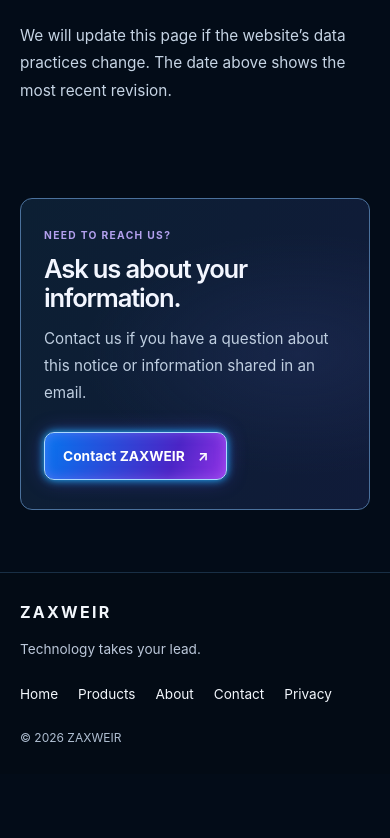
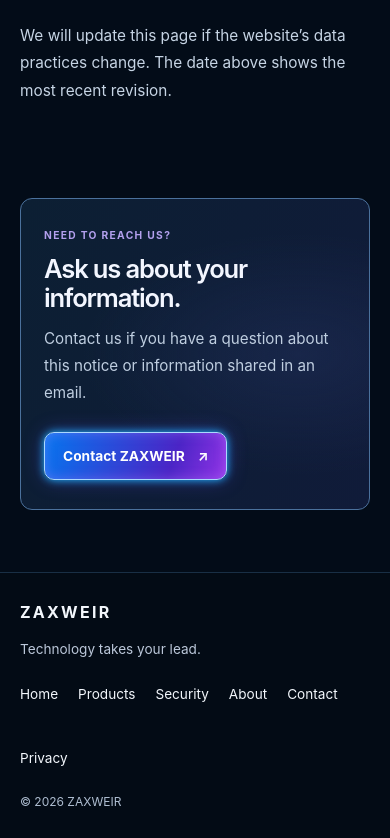
Before and after one commit to whyitworks307/zaxweir-website, a plain HTML site: page privacy.html in a window 390 px wide. Shown: the part 3846-4684 px from the top of the page. Before the commit the page ends 4620 px from the top, so only its background shows below. Drawn offline with Linux system fonts and the light colour scheme.

Commit message:
nav: link security tools in desktop, mobile, and footer navigation

```diff
--- a/privacy.html
+++ b/privacy.html
@@ -3,9 +3,9 @@
 <a class="skip" href="#main">Skip to content</a>
 <header class="header"><div class="wrap header-inner">
 <a class="brand" href="/" aria-label="ZAXWEIR home">ZAXWEIR</a>
-<nav class="desktop-nav" aria-label="Main"><a href="/">Home</a><a href="/products.html">Products</a><a href="/about.html">About</a><a href="/contact.html">Contact</a></nav>
+<nav class="desktop-nav" aria-label="Main"><a href="/">Home</a><a href="/products.html">Products</a><a href="/security.html">Security</a><a href="/about.html">About</a><a href="/contact.html">Contact</a></nav>
 <a class="info-top-cta" href="/contact.html">Get in touch <span aria-hidden="true">↗</span></a>
-<details class="mobile-menu"><summary>Menu<span aria-hidden="true" class="menu-lines"></span></summary><nav aria-label="Mobile"><a href="/">Home</a><a href="/products.html">Products</a><a href="/about.html">About</a><a href="/contact.html">Contact</a></nav></details>
+<details class="mobile-menu"><summary>Menu<span aria-hidden="true" class="menu-lines"></span></summary><nav aria-label="Mobile"><a href="/">Home</a><a href="/products.html">Products</a><a href="/security.html">Security</a><a href="/about.html">About</a><a href="/contact.html">Contact</a></nav></details>
 </div></header>
 
 <main id="main" tabindex="-1">
@@ -32,5 +32,5 @@
 </div>
 <section class="wrap privacy-end" aria-labelledby="privacy-end-title"><div><p class="info-kicker">NEED TO REACH US?</p><h2 id="privacy-end-title">Ask us about your information.</h2><p>Contact us if you have a question about this notice or information shared in an email.</p></div><a class="info-button info-button-primary" href="/contact.html">Contact ZAXWEIR <span aria-hidden="true">↗</span></a></section>
 </main>
-<footer class="footer"><div class="wrap info-footer-inner"><a class="brand" href="/" aria-label="ZAXWEIR home">ZAXWEIR</a><p>Technology takes your lead.</p><nav aria-label="Footer"><a href="/">Home</a><a href="/products.html">Products</a><a href="/about.html">About</a><a href="/contact.html">Contact</a><a href="/privacy.html" aria-current="page">Privacy</a></nav><small>© 2026 ZAXWEIR</small></div></footer>
+<footer class="footer"><div class="wrap info-footer-inner"><a class="brand" href="/" aria-label="ZAXWEIR home">ZAXWEIR</a><p>Technology takes your lead.</p><nav aria-label="Footer"><a href="/">Home</a><a href="/products.html">Products</a><a href="/security.html">Security</a><a href="/about.html">About</a><a href="/contact.html">Contact</a><a href="/privacy.html" aria-current="page">Privacy</a></nav><small>© 2026 ZAXWEIR</small></div></footer>
 </body></html>
```
